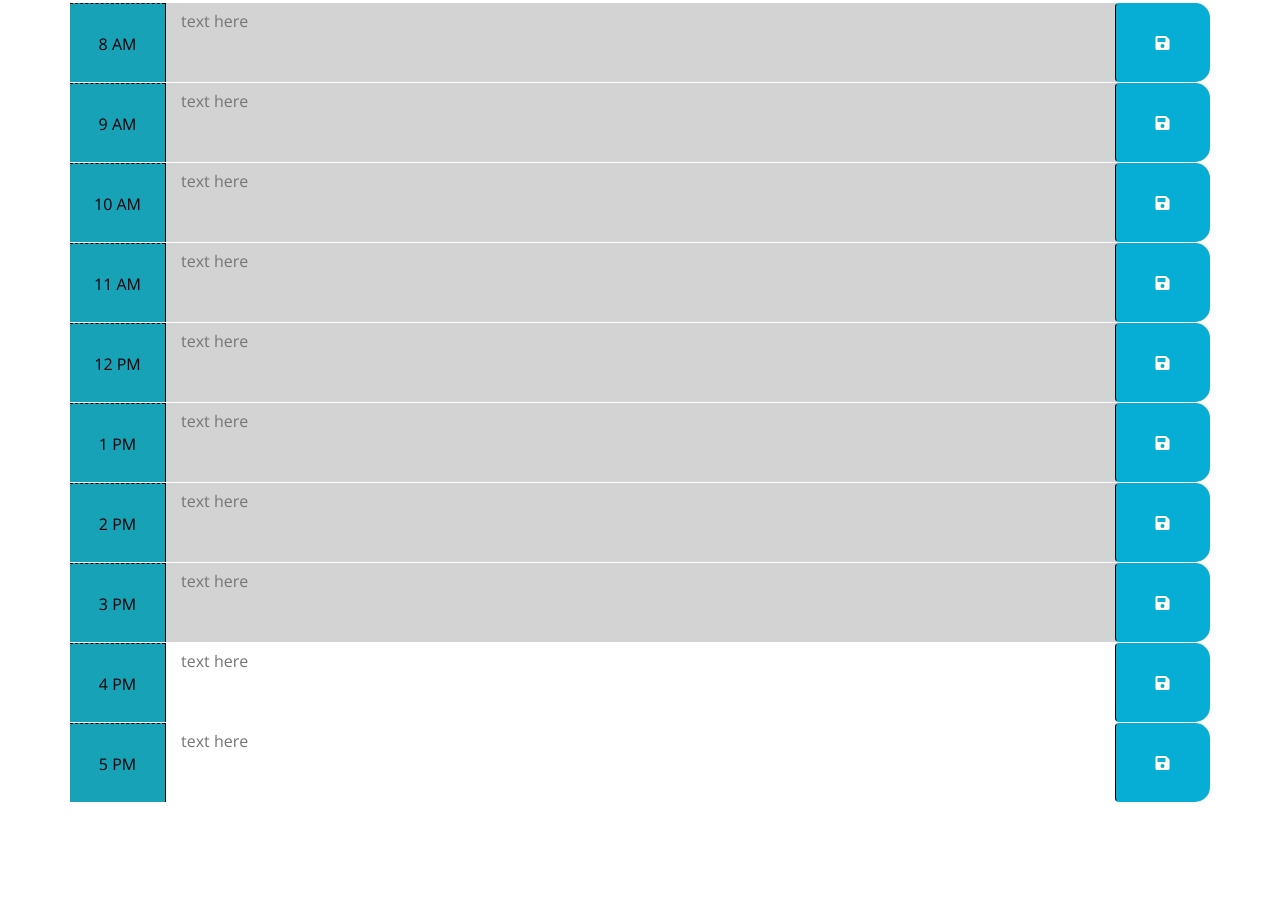
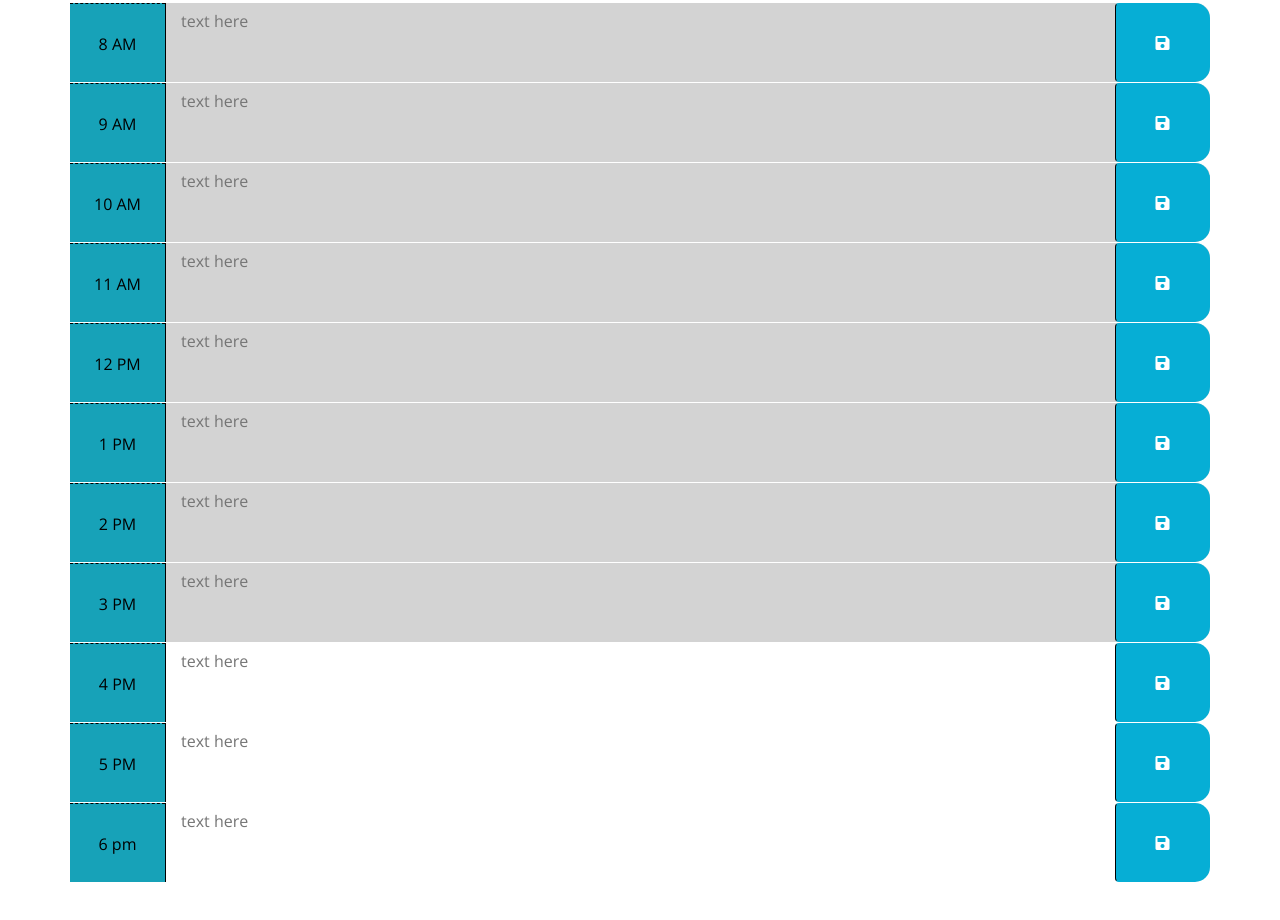
Before and after one commit to fidel-bello/workSchedule, a plain HTML site: page index.html in a window 1280 px wide. Shown: the part 334-1254 px from the top of the page. Before the commit the page ends 1184 px from the top, so only its background shows below. Drawn offline with nearby package versions, Linux system fonts and the light colour scheme.

Commit message:
added one more time block for the schedule 18 hours

```diff
--- a/index.html
+++ b/index.html
@@ -112,6 +112,13 @@
             <textarea class="col-md-10 description" placeholder="text here"></textarea>
             <button class="btn saveBtn col-md-1"><i class="fas fa-save"></i></button>
         </div>
+        <div id="hour18" class="row time-block">
+            <div class="col-md-1 hour bg-info">
+                6 pm
+            </div>
+            <textarea class="col-md-10 description" placeholder="text here"></textarea>
+            <button class="btn saveBtn col-md-1"><i class= "fas fa-save"></i></button>
+        </div>
 
 	</div>
 
```
Also changed, not shown: 1 other file.
